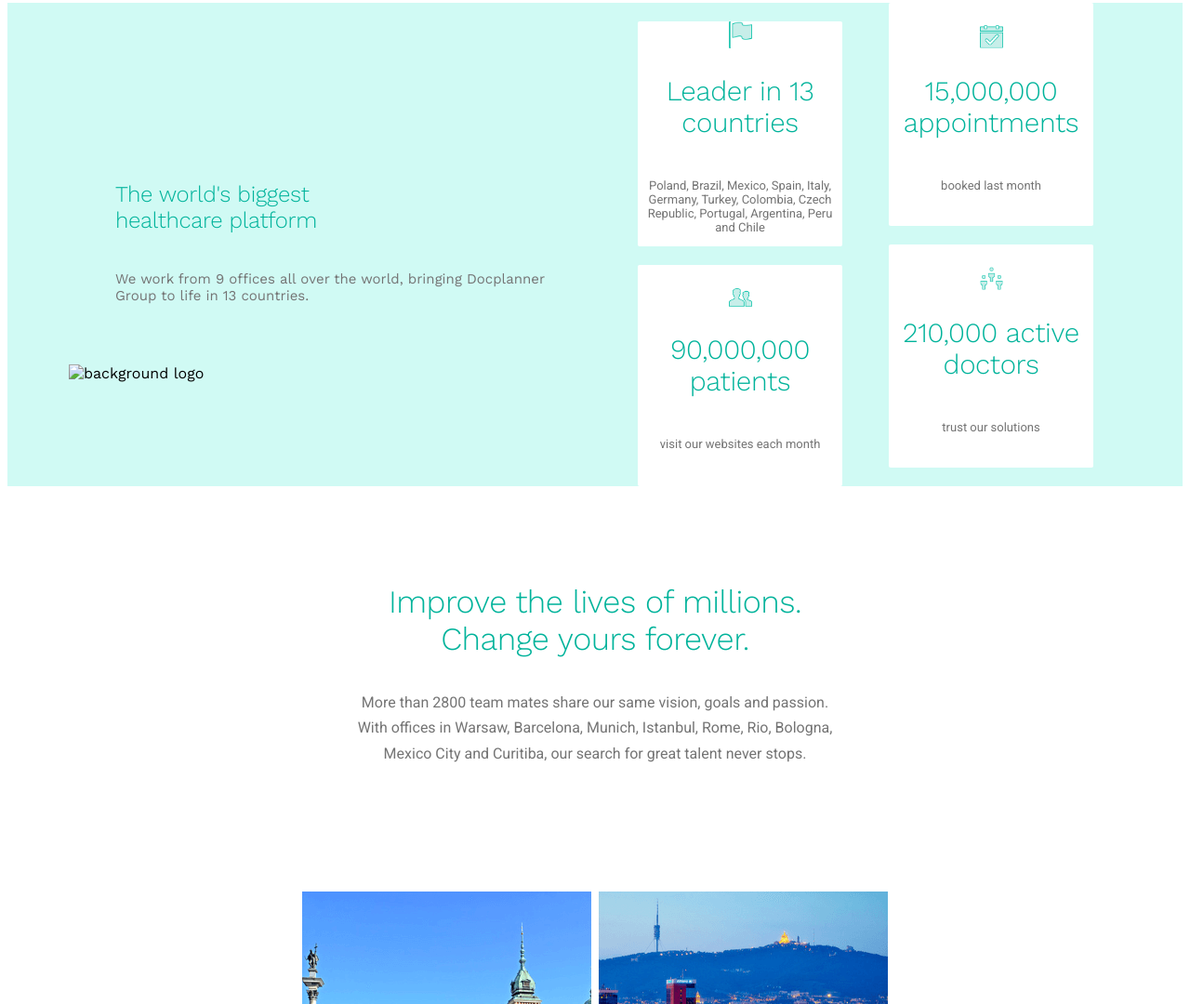
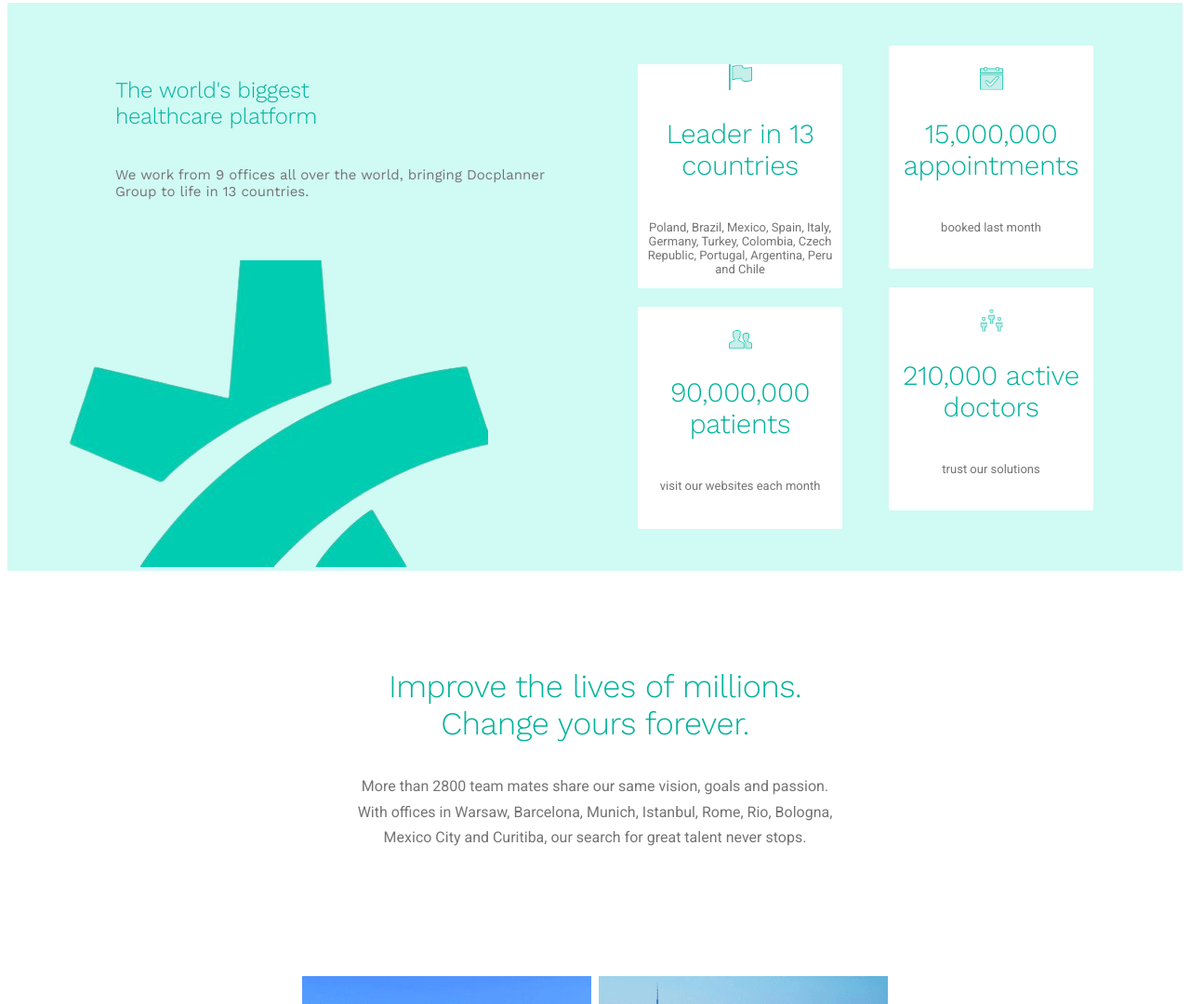
Before and after one commit to mbenz99/csslayoutcheckpoint, a plain HTML site: page index.html in a window 1280 px wide. Shown: the part 1577-2657 px from the top of the page at 93% size. Drawn offline with nearby package versions, Linux system fonts and the light colour scheme.

Commit message:
Update index.html

```diff
--- a/index.html
+++ b/index.html
@@ -148,7 +148,7 @@
       <div class="section4header">
         <h2>The world's biggest</br> healthcare platform</h2>
         <p>We work from 9 offices all over the world, bringing Docplanner</br> Group to life in 13 countries.</p>
-        <img src="./logos/logocropped.png" alt="background logo"/>
+        <img src="./Images/logocropped.png" alt="background logo"/>
       </div>
       <div class="section4fourparts">
         <div class="first2">
```
